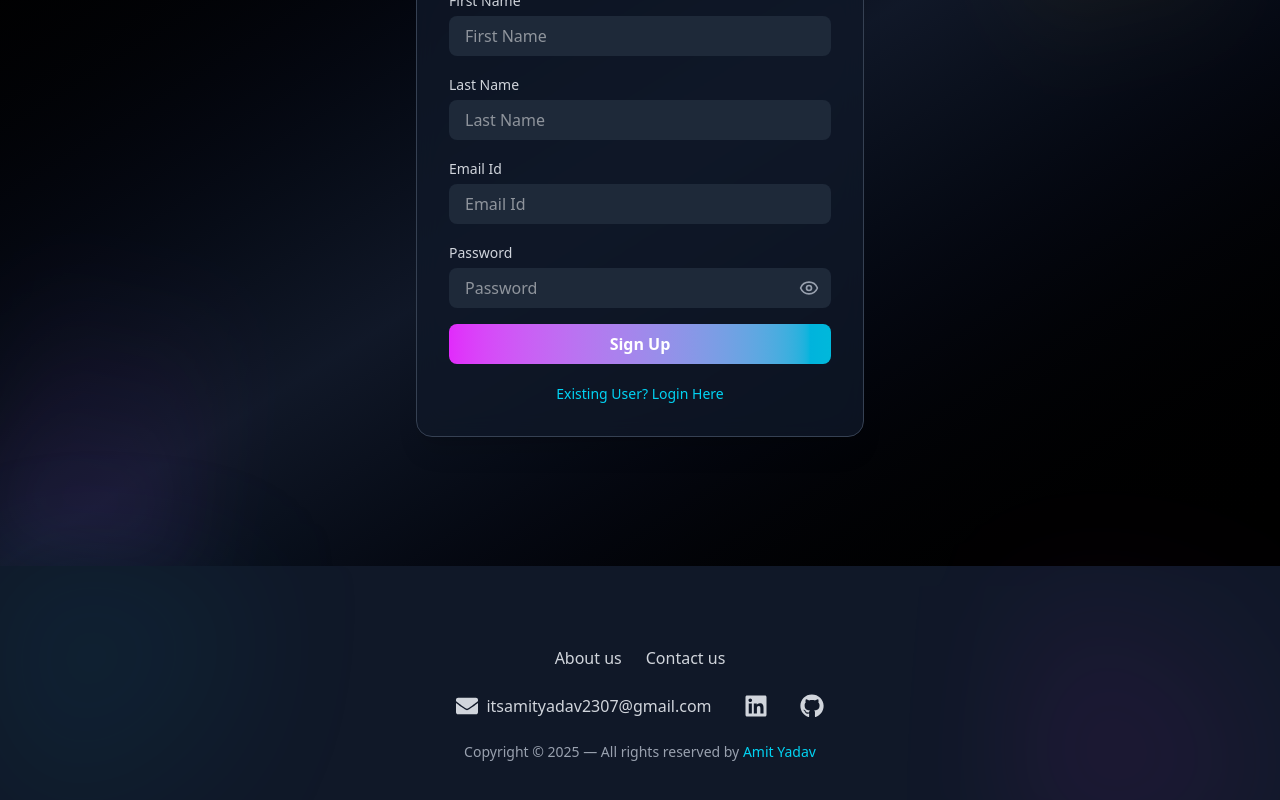
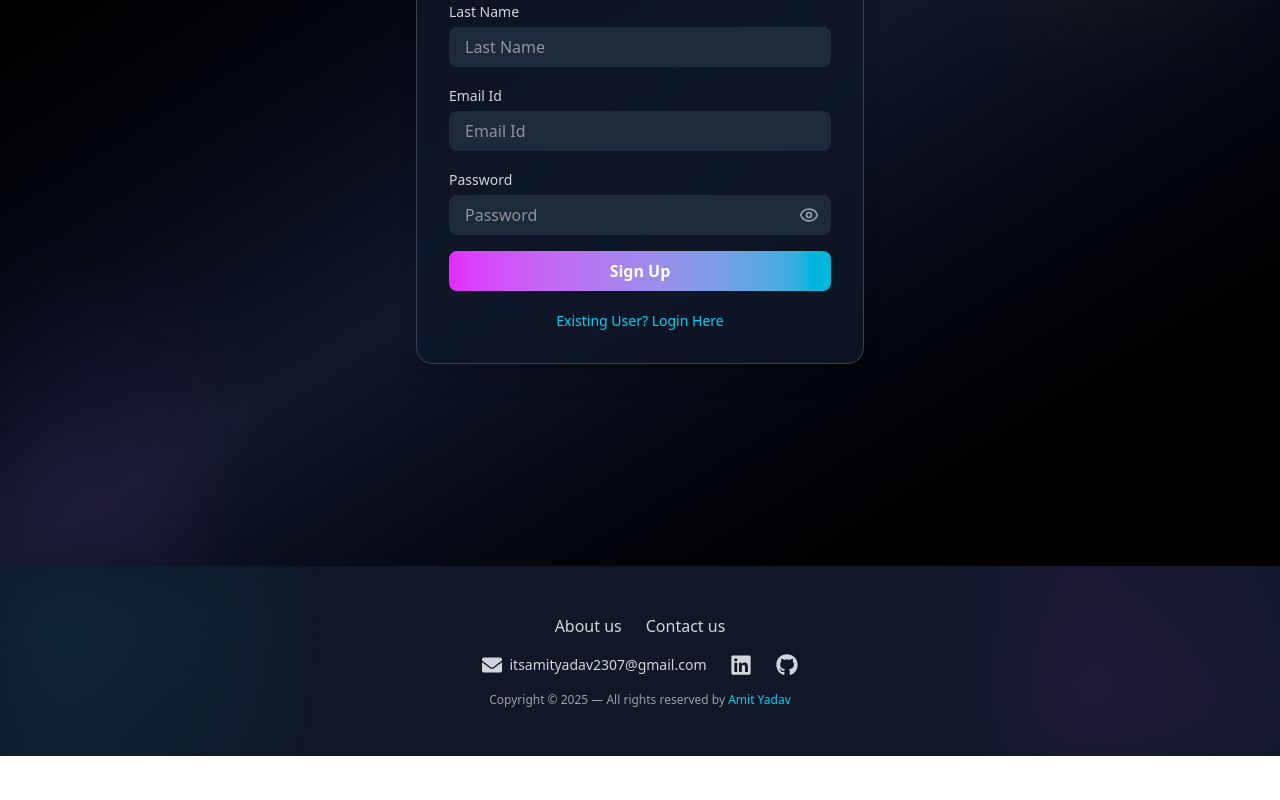
Before and after one commit to amityadav2321/Connectify-web, a React (Vite) app: page /login in a window 1280 px wide. Shown: the part 298-1098 px from the top of the page. After the commit the page ends 1054 px from the top, so only its background shows below. Built offline with nearby package versions, Linux system fonts and the light colour scheme; no server answers.

Commit message:
footer size fix

```diff
--- a/src/components/Footer.jsx
+++ b/src/components/Footer.jsx
@@ -3,32 +3,26 @@ import { FaLinkedin, FaGithub, FaEnvelope } from "react-icons/fa";
 
 const Footer = () => {
   return (
-    <footer className="bg-gray-900 text-gray-300 py-20 m relative z-10">
+    <footer className="bg-gray-900 text-gray-300 py-12 relative z-10 overflow-hidden">
 
-      <div className="flex flex-wrap justify-center gap-6 mb-6">
-        <a className="hover:text-cyan-400 transition-colors cursor-pointer">
-          About us
-        </a>
+  <div className="flex flex-wrap justify-center gap-6 text-base font-medium mb-4">
+    <a className="hover:text-cyan-400 transition-colors cursor-pointer">About us</a>
     <a
       href="mailto:itsamityadav2307@gmail.com"
       className="hover:text-cyan-400 transition-colors"
     >
       Contact us
     </a>
-
   </div>
 
-
-      <div className="flex justify-center gap-8 mb-6">
-
+  <div className="flex flex-wrap justify-center gap-6 items-center mb-4 text-sm">
     <a
       href="mailto:itsamityadav2307@gmail.com"
       className="hover:text-cyan-400 transition-colors flex items-center gap-2"
     >
-          <FaEnvelope size={22} />
+      <FaEnvelope size={20} />
       <span className="hidden sm:inline">itsamityadav2307@gmail.com</span>
     </a>
-
 
     <a
       href="https://www.linkedin.com/in/amit-yadav23"
@@ -36,9 +30,8 @@ const Footer = () => {
       rel="noopener noreferrer"
       className="hover:text-cyan-400 transition-colors"
     >
-          <FaLinkedin size={24} />
+      <FaLinkedin size={22} />
     </a>
-
 
     <a
       href="https://github.com/amityadav2321"
@@ -46,20 +39,21 @@ const Footer = () => {
       rel="noopener noreferrer"
       className="hover:text-cyan-400 transition-colors"
     >
-          <FaGithub size={24} />
+      <FaGithub size={22} />
     </a>
   </div>
 
-
-      <div className="text-center text-sm text-gray-400">
-       Copyright © {new Date().getFullYear()} — All rights reserved by <span className="text-cyan-400">Amit Yadav</span>
+  <div className="text-center text-xs text-gray-400">
+    Copyright © {new Date().getFullYear()} —
+    All rights reserved by <span className="text-cyan-400">Amit Yadav</span>
   </div>
 
   <div className="absolute inset-0 pointer-events-none">
-        <div className="absolute left-0 top-0 w-64 h-64 bg-gradient-to-br from-cyan-500/10 to-transparent blur-3xl"></div>
-        <div className="absolute right-0 bottom-0 w-64 h-64 bg-gradient-to-tr from-fuchsia-500/10 to-transparent blur-3xl"></div>
+    <div className="absolute left-0 top-0 w-64 h-64 bg-gradient-to-br from-cyan-500/10 to-transparent blur-2xl"></div>
+    <div className="absolute right-0 bottom-0 w-64 h-64 bg-gradient-to-tr from-fuchsia-500/10 to-transparent blur-2xl"></div>
   </div>
 </footer>
+
   );
 };
 
--- a/src/components/Login.jsx
+++ b/src/components/Login.jsx
@@ -70,7 +70,9 @@ const Login = () => {
 
   //  Once loading = false, show login form
   return (
-    <div className="relative min-h-screen flex items-center justify-center bg-gradient-to-br from-black via-gray-900 to-black overflow-hidden py-12 px-4">
+   <div className="relative min-h-screen flex justify-center items-start bg-gradient-to-br from-black via-gray-900 to-black overflow-hidden pt-14 md:pt-14 px-4">
+
+
       <div className="absolute left-10 bottom-0 w-[200px] h-[600px] bg-gradient-to-t from-purple-500/10 via-transparent to-transparent rotate-12 blur-2xl pointer-events-none" />
       <div className="absolute right-10 top-0 w-[200px] h-[600px] bg-gradient-to-b from-yellow-500/10 via-transparent to-transparent -rotate-12 blur-2xl pointer-events-none" />
 
```
Lines whose indentation alone changed are shown as unchanged.
